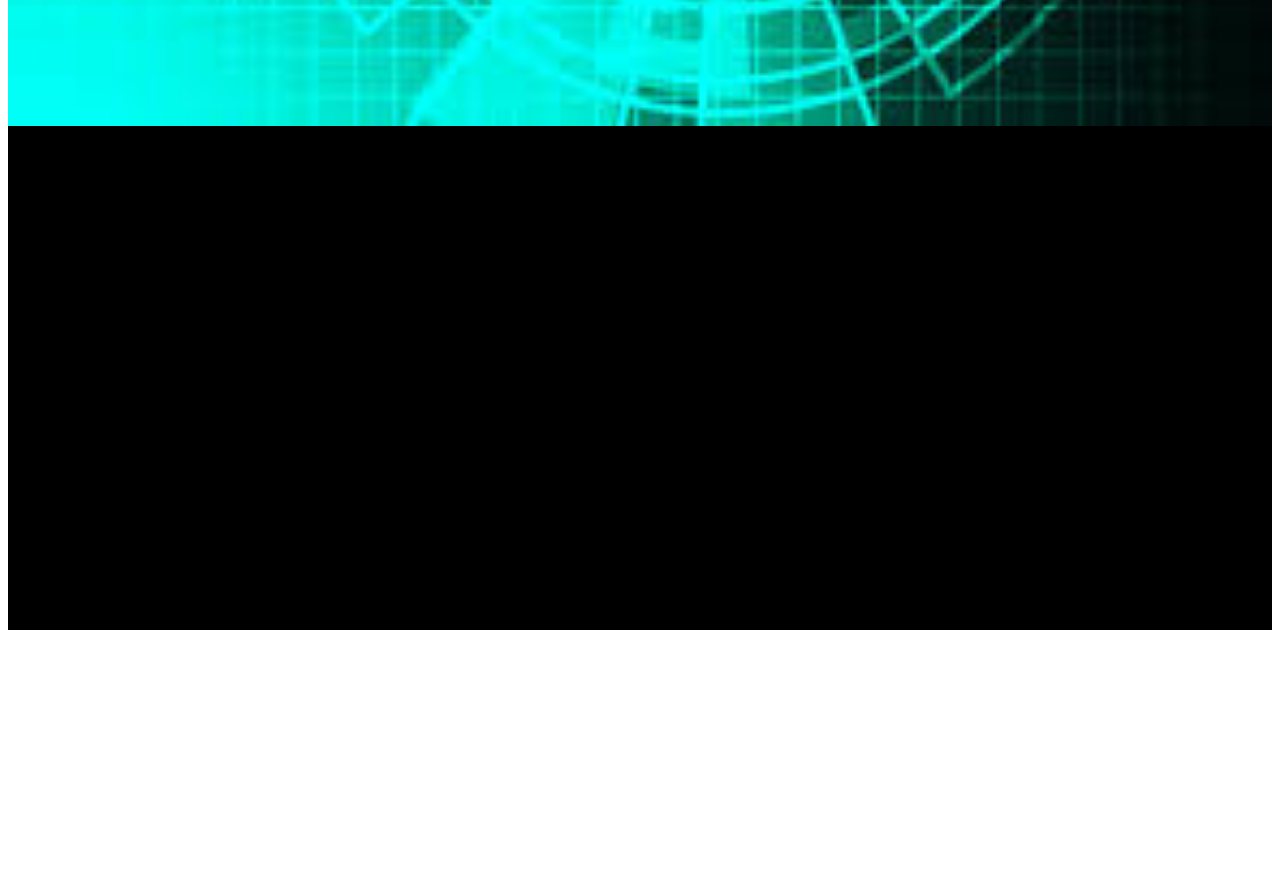
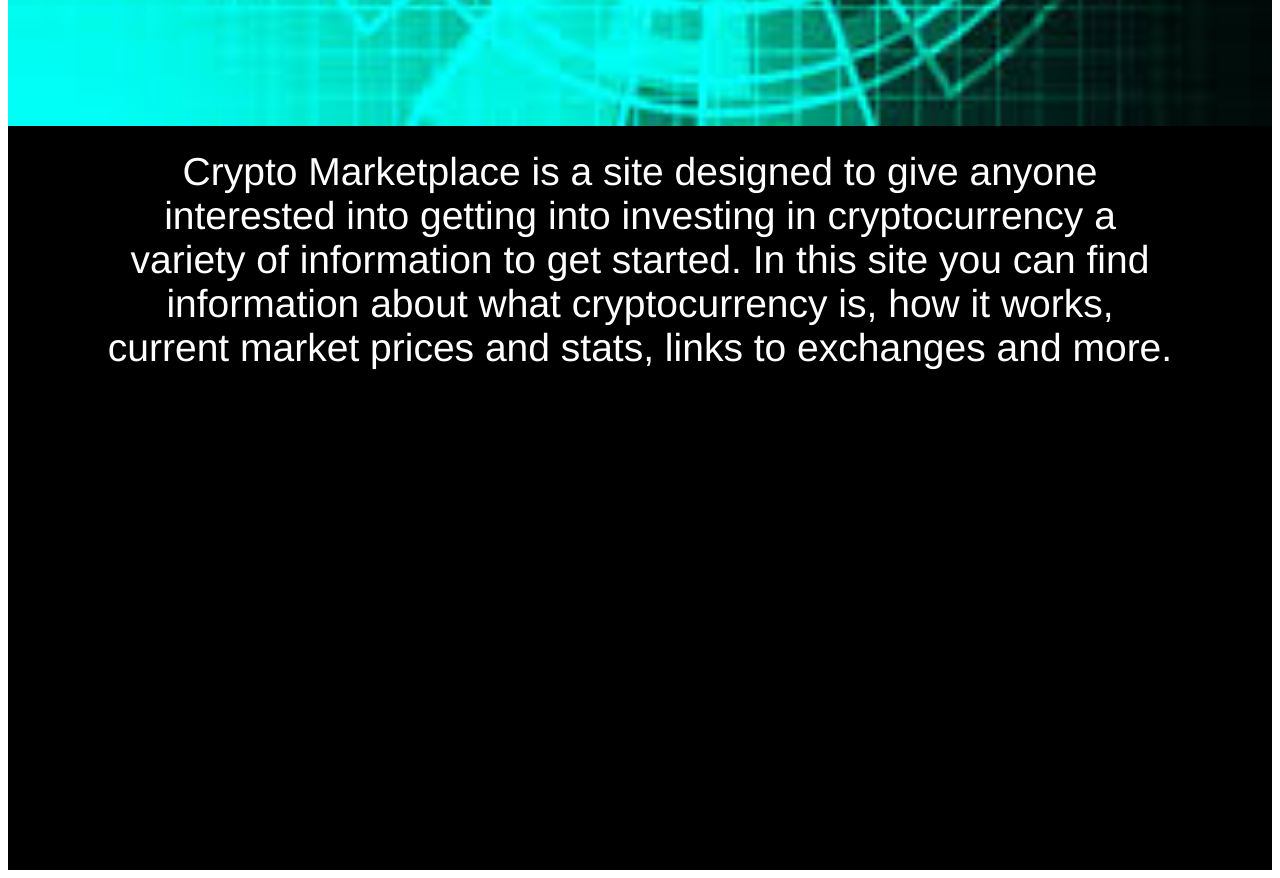
Before and after one commit to mdrisco4/vue-router-api-project, a Vue app: page / in a window 1280 px wide. Shown: the part 740-1618 px from the top of the page. Before the commit the page ends 1378 px from the top, so only its background shows below. Built offline with nearby package versions, Linux system fonts and the light colour scheme.

Commit message:
added some intro text on the home page

```diff
--- a/src/views/BitcoinView.vue
+++ b/src/views/BitcoinView.vue
@@ -147,6 +147,7 @@ export default {
   background-color: black;
   justify-content: center;
   color: white;
+  border-bottom: 12px solid black;
   font-size: 8px;
 }
 
--- a/src/views/HomeView.vue
+++ b/src/views/HomeView.vue
@@ -3,6 +3,8 @@
     <div class="container">
       <img src="../assets/CryptoBackground2.jpeg" />
       <h1 class="intro">Welcome to Crypto Marketplace</h1>
+    </div>
+    <div class="landing-page-intro">Crypto Marketplace is a site designed to give anyone interested into getting into investing in cryptocurrency a variety of information to get started.  In this site you can find information about what cryptocurrency is, how it works, current market prices and stats, links to exchanges and more.
     </div>
   </div>
 </template>
@@ -26,7 +28,7 @@ img {
 
 .container {
   position: relative;
-  border-bottom: 500px solid black;
+  /* border-bottom: 500px solid black; */
 }
 
 .intro {
@@ -85,4 +87,40 @@ img {
     font-size: 81px;
   }
 }
+
+.landing-page-intro {
+  background-color: black;
+  color: white;
+  border-bottom: 500px solid black;
+  border-top: 20px solid black;
+  text-align: center;
+  width: 85%;
+  padding-left: 7.5%;
+  padding-right: 7.5%;
+  font-size: 15px;
+}
+
+@media only screen and (min-width: 500px) {
+  .landing-page-intro {
+    font-size: 20px;
+  }
+}
+
+@media only screen and (min-width: 625px) {
+  .landing-page-intro {
+    font-size: 25px;
+  }
+}
+
+@media only screen and (min-width: 768px) {
+  .landing-page-intro {
+    font-size: 32px;
+  }
+}
+
+@media only screen and (min-width: 980px) {
+  .landing-page-intro {
+    font-size: 39px;
+  }
+}
 </style>
```
